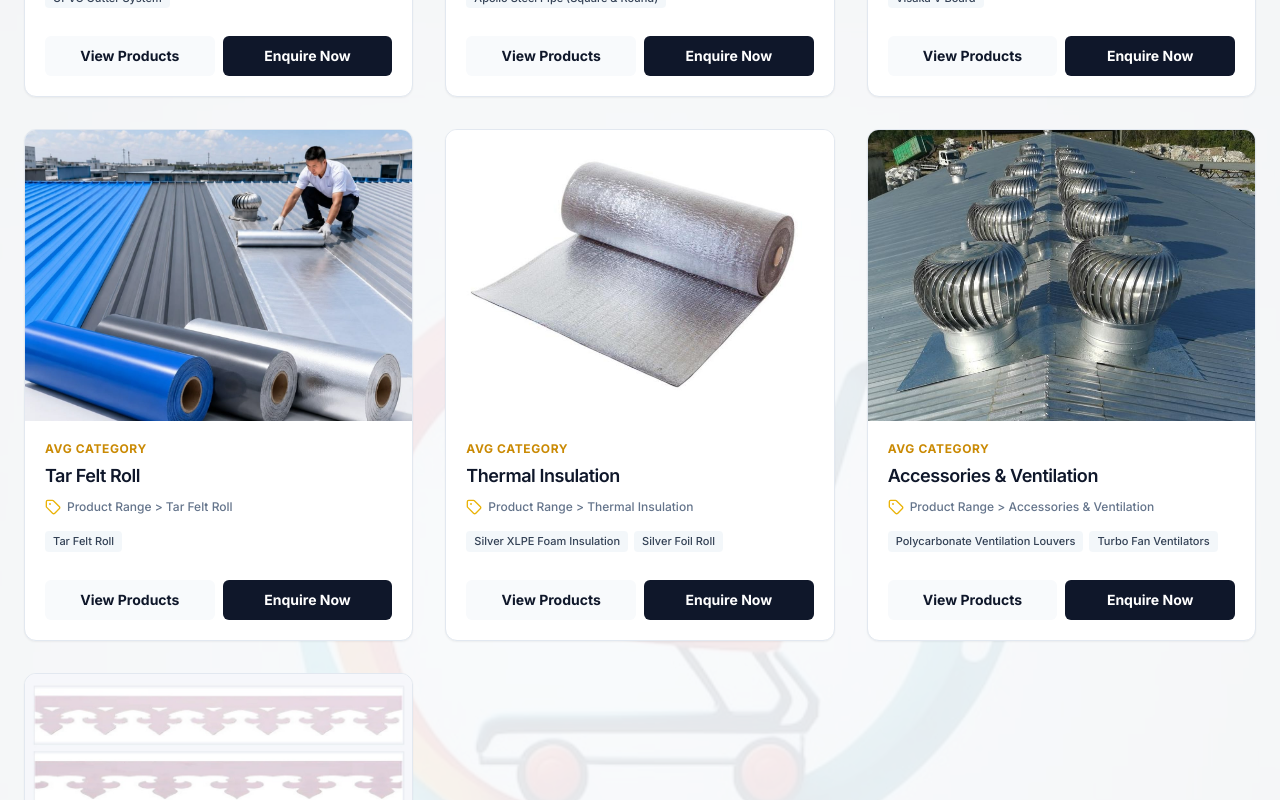
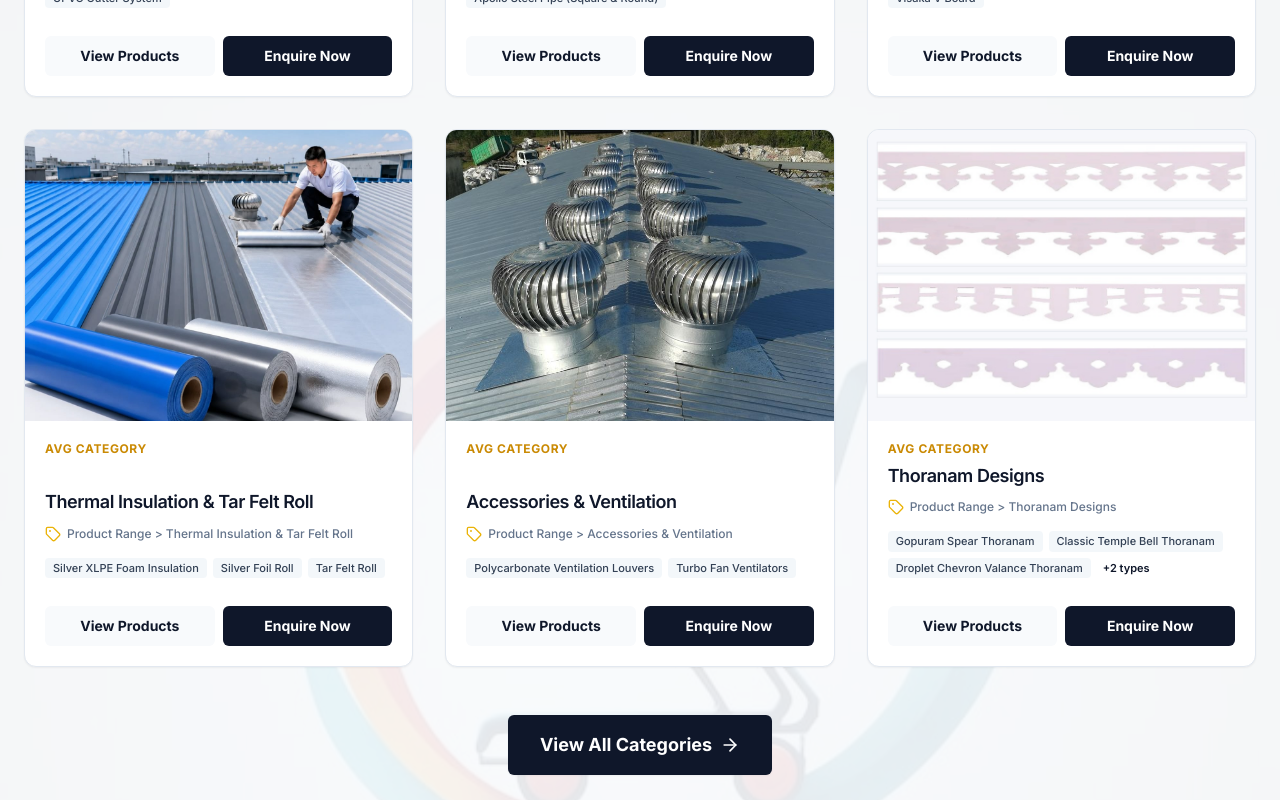
Before and after one commit to Rithesh1904/Avg-Arunagiri-Nadar-and-Sons, a React (Vite) app: page / in a window 1280 px wide. Shown: the part 2280-3080 px from the top of the page. Built offline with nearby package versions, Linux system fonts and the light colour scheme.

Commit message:
Combine Tar Felt Roll and Thermal Insulation into a single category card

```diff
--- a/src/data/categories.js
+++ b/src/data/categories.js
@@ -69,22 +69,14 @@ export const categories = [
     ]
   },
   {
-    id: "tar-felt-roll",
-    name: "Tar Felt Roll",
-    description: "Heavy-duty bituminous tar felt rolls for waterproofing, roofing underlayment, and damp-proofing.",
+    id: "thermal-insulation",
+    name: "Thermal Insulation & Tar Felt Roll",
+    description: "High-performance XLPE foam insulation rolls, reflective foil heat barriers, and heavy-duty bituminous tar felt rolls for under-roof heat protection, damp-proofing, and thermal comfort.",
     image: "/images/paperrolls.jpg",
     subcategories: [
+      "Silver XLPE Foam Insulation",
+      "Silver Foil Roll",
       "Tar Felt Roll"
-    ]
-  },
-  {
-    id: "thermal-insulation",
-    name: "Thermal Insulation",
-    description: "High-performance XLPE foam insulation rolls and reflective foil barriers for heat protection and under-roof thermal comfort.",
-    image: "/images/Silver Xlpe Foam Insulation.jpg",
-    subcategories: [
-      "Silver XLPE Foam Insulation",
-      "Silver Foil Roll"
     ]
   },
 
--- a/src/data/products.js
+++ b/src/data/products.js
@@ -990,7 +990,7 @@ export const products = [
     "id": "silver-xlpe-foam-insulation",
     "name": "Silver Xlpe Foam Insulation",
     "tallyName": "Silver Xlpe Foam Insulation",
-    "category": "Thermal Insulation",
+    "category": "Thermal Insulation & Tar Felt Roll",
     "subcategory": "Silver XLPE Foam Insulation",
     "brand": "Generic",
     "description": "Silver XLPE Foam Insulation rolls for under-roof heat barrier and thermal comfort.",
@@ -1388,7 +1388,7 @@ export const products = [
     "id": "8mm-silver-foil-roll",
     "name": "8mm Silver foil roll",
     "tallyName": "8mm Silver Foil Roll",
-    "category": "Thermal Insulation",
+    "category": "Thermal Insulation & Tar Felt Roll",
     "subcategory": "Silver Foil Roll",
     "brand": "Generic",
     "description": "Imitation Silver foil rolls (120 GSM) for packaging and insulation barrier.",
@@ -1417,7 +1417,7 @@ export const products = [
     "id": "tar-felt-roll",
     "name": "Tar Felt Roll",
     "tallyName": "Tar Felt Roll",
-    "category": "Tar Felt Roll",
+    "category": "Thermal Insulation & Tar Felt Roll",
     "subcategory": "Tar Felt Roll",
     "brand": "Generic",
     "description": "Premium Heavy-Duty Tar Felt Roll (Waterproofing Bitumen Hessian/Felt Roll) engineered for roof shed underlayment, damp-proof courses, and joint waterproofing.",
--- a/src/pages/Products.jsx
+++ b/src/pages/Products.jsx
@@ -39,7 +39,7 @@ export function Products() {
   const handleBrandChange = (brandId) => {
     setSelectedBrand(brandId);
     if (brandId !== 'all' && selectedCategory !== 'all') {
-      const activeCategoryName = categories.find(c => c.id === selectedCategory || (selectedCategory === 'paper-rolls' && c.id === 'tar-felt-roll') || (selectedCategory === 'mild-steel-pipes' && c.id === 'steel-pipes'))?.name;
+      const activeCategoryName = categories.find(c => c.id === selectedCategory || ((selectedCategory === 'paper-rolls' || selectedCategory === 'tar-felt-roll') && c.id === 'thermal-insulation') || (selectedCategory === 'mild-steel-pipes' && c.id === 'steel-pipes'))?.name;
       const brandObj = brands.find(b => b.id === brandId);
       const targetBrandName = brandObj?.name?.toLowerCase();
 
@@ -68,7 +68,7 @@ export function Products() {
     return products.filter(product => {
       // Category filter
       if (selectedCategory !== 'all') {
-        const activeCategoryName = categories.find(c => c.id === selectedCategory || (selectedCategory === 'paper-rolls' && c.id === 'tar-felt-roll') || (selectedCategory === 'mild-steel-pipes' && c.id === 'steel-pipes'))?.name;
+        const activeCategoryName = categories.find(c => c.id === selectedCategory || ((selectedCategory === 'paper-rolls' || selectedCategory === 'tar-felt-roll') && c.id === 'thermal-insulation') || (selectedCategory === 'mild-steel-pipes' && c.id === 'steel-pipes'))?.name;
         if (product.category !== activeCategoryName) {
           return false;
         }
```
